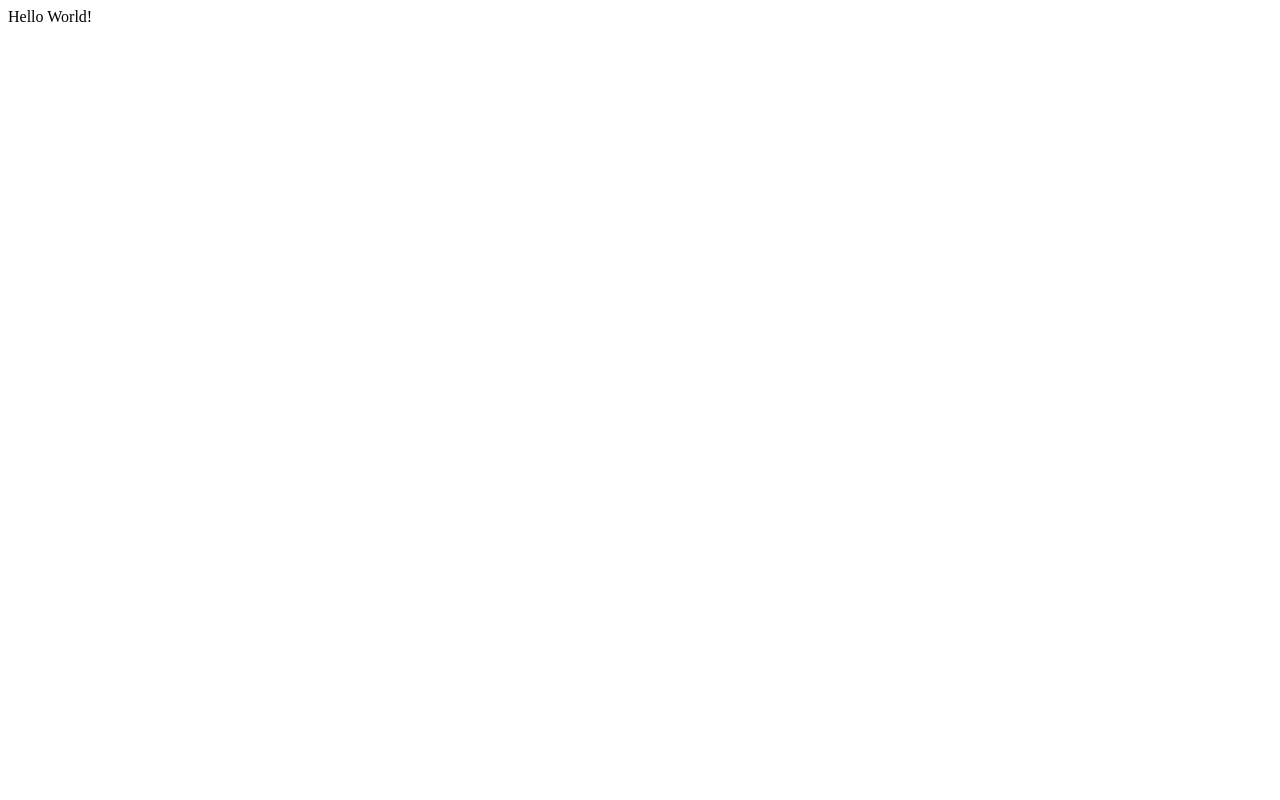
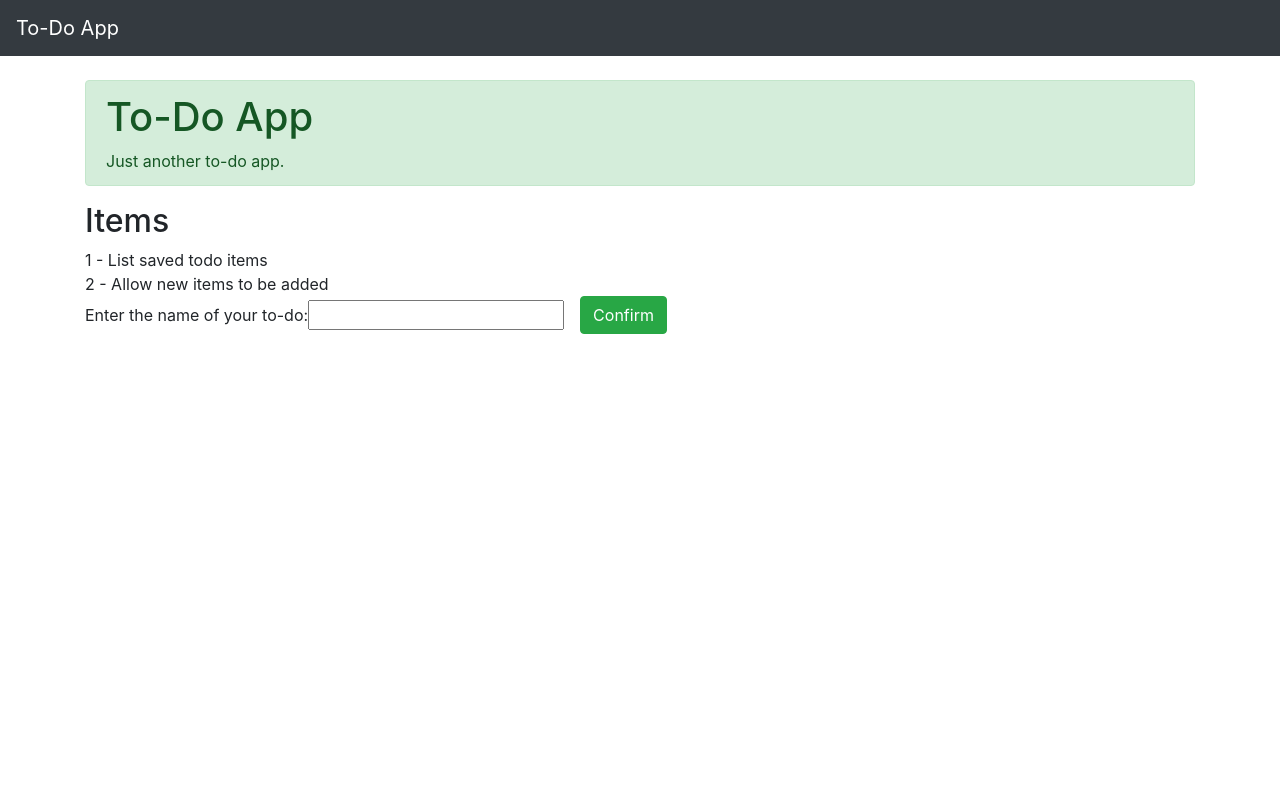
Before and after one commit to CorndelWithSoftwire/DevOps-Course-Starter, a Flask app: page / in a window 1280 px wide. Before the commit the page is almost empty. Run offline with Flask 2, Linux system fonts and the light colour scheme; some libraries are stand-ins or nearby versions.

Commit message:
Module 1 exercise first commit

```diff
--- a/app.py
+++ b/app.py
@@ -6,7 +6,19 @@ app.config.from_object('flask_config.Config')
 
 @app.route('/')
 def index():
-    return 'Hello World!'
+    items = session.get_items()
+    return render_template("index.html", todos = items)
+
+
+@app.route('/add-todo', methods=["POST"])
+def add_todo():
+    item = request.form.get('name')
+
+    session.add_item(item)
+
+    return redirect("/")
+
+
 
 if __name__ == '__main__':
     app.run()
--- a/session_items.py
+++ b/session_items.py
@@ -6,7 +6,7 @@ _DEFAULT_ITEMS = [
 ]
 
 
-def get_items():
+def get_items() -> object:
     """
     Fetches all saved items from the session.
 
@@ -30,7 +30,7 @@ def get_item(id):
     return next((item for item in items if item['id'] == int(id)), None)
 
 
-def add_item(title):
+def add_item(title: object) -> object:
     """
     Adds a new item with the specified title to the session.
 
--- a/templates/index.html
+++ b/templates/index.html
@@ -2,16 +2,31 @@
 {% block title %}To-Do App{% endblock %}
 
 {% block content %}
-  <div class="jumbotron">
-    <h1 class="display-4">To-Do App</h1>
-    <p class="lead">Just another to-do app.</p>
+  <div class="alert alert-success" role="alert">
+    <h1 class="alert-heading">To-Do App</h1>
+    <p class="mb-0">Just another to-do app.</p>
   </div>
 
   <div class="row">
     <div class="col-md-12">
       <h2>Items</h2>
       <ul class="list-group mb-4">
-        <!-- List the todo items here -->
+          {% for todo in todos %}
+            {{todo.id}} - {{todo.title}}
+            <br>
+          {% endfor %}
+
+        <form action="/add-todo" method="post">
+            <div class="form-inline">
+              <div class="form-group mb-2">
+              <label for="name">Enter the name of your to-do: </label>
+              <input type="text" name="name" id="name" required>
+            </div>
+            <div class="form-group mx-sm-3 mb-2">
+              <button type="submit" class="btn btn-success">Confirm </button>
+            </div>
+        </form>
+
       </ul>
     </div>
   </div>
```
